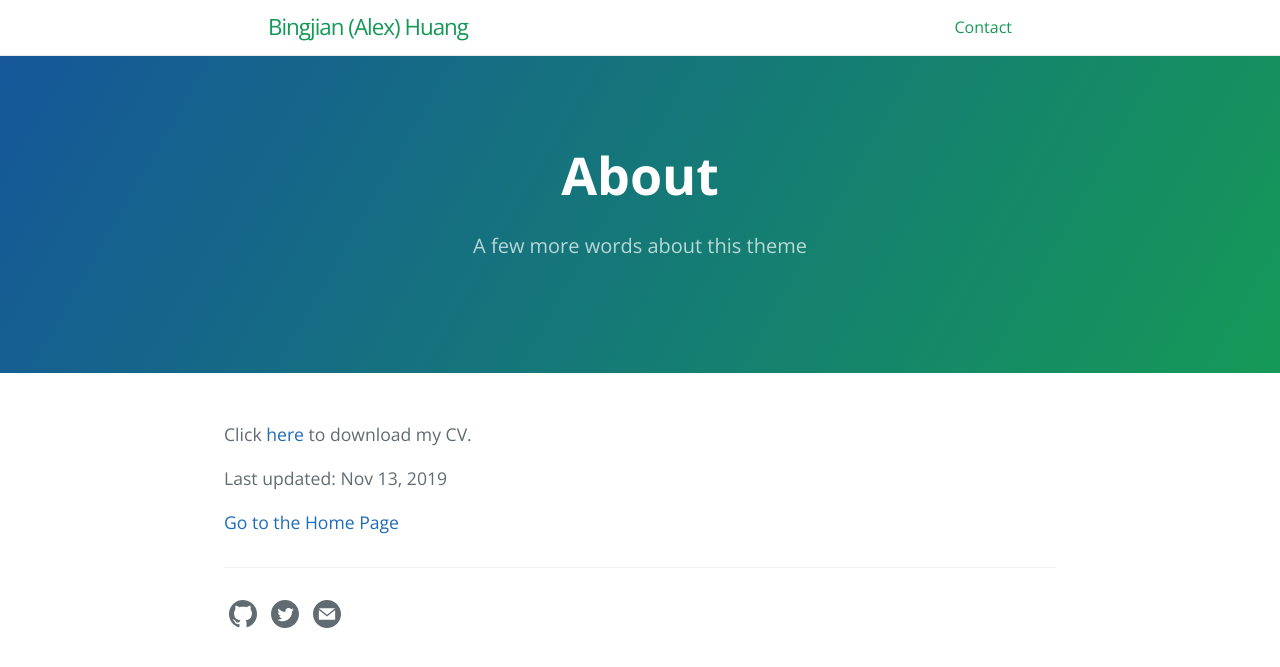
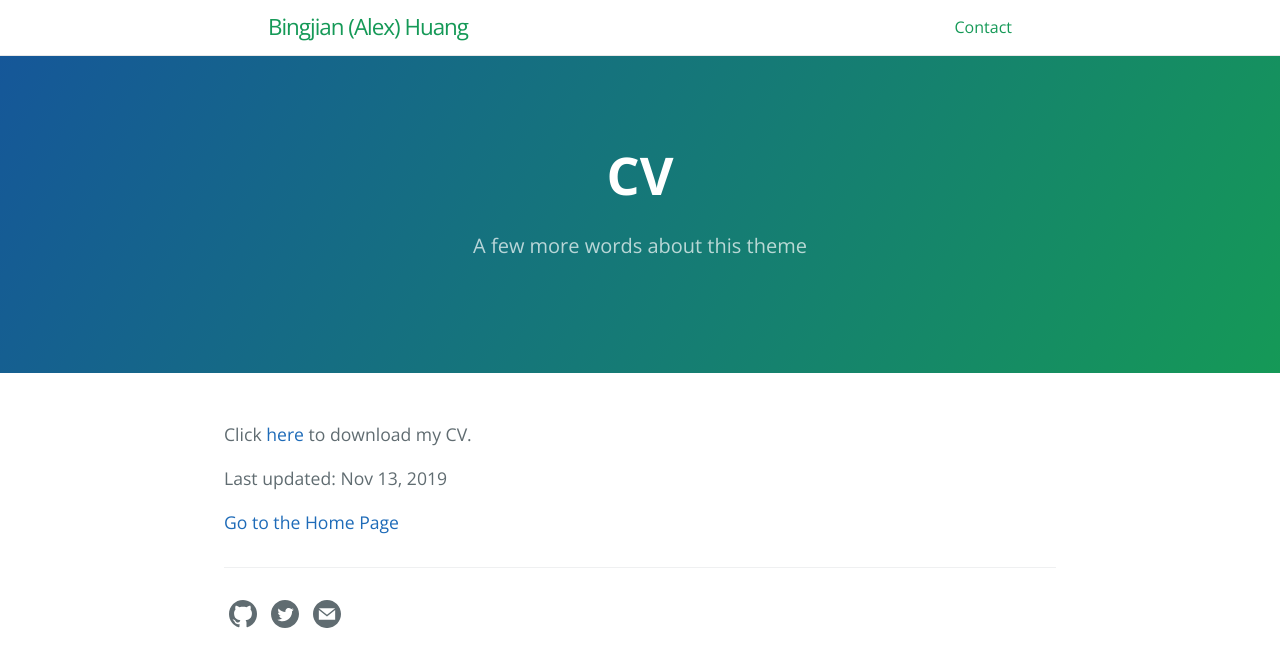
Before and after one commit to huangbj16/huangbj16.github.io, a Jekyll site: the page built from cv.md, in a window 1280 px wide. Shown: the top 667 px of the page. Built offline with Jekyll 4.4.1, drawn with Linux system fonts in a browser that asks for light colours.

Commit message:
add new contect

```diff
--- a/_config.yml
+++ b/_config.yml
@@ -2,8 +2,8 @@ title: Bingjian (Alex) Huang
 description: Young HCI Technical Innovator.
 show_downloads: true
 
-baseurl: "/cayman-blog" # change this to the subpath of your site, e.g. /blog. Leave it empty if you don't need it.
-url: "https://lorepirri.github.io" # change this to the base hostname & protocol for your site
+baseurl: # change this to the subpath of your site, e.g. /blog. Leave it empty if you don't need it.
+url: "https://huangbj16.github.io" # change this to the base hostname & protocol for your site
 
 
 google_analytics:
@@ -16,7 +16,7 @@ cayman-blog:
 theme: # leave it empty
 
 # social
-author: lorepirri
+author: Bingjian Huang
 image: /thumbnail-jumbo.png
 twitter:
   username: huangbj16
--- a/cv.md
+++ b/cv.md
@@ -1,9 +1,9 @@
 ---
 layout: page
-title: About
+title: CV
 tagline: A few more words about this theme
 permalink: /cv.html
-ref: about
+ref: cv
 order: 0
 ---
 
```
